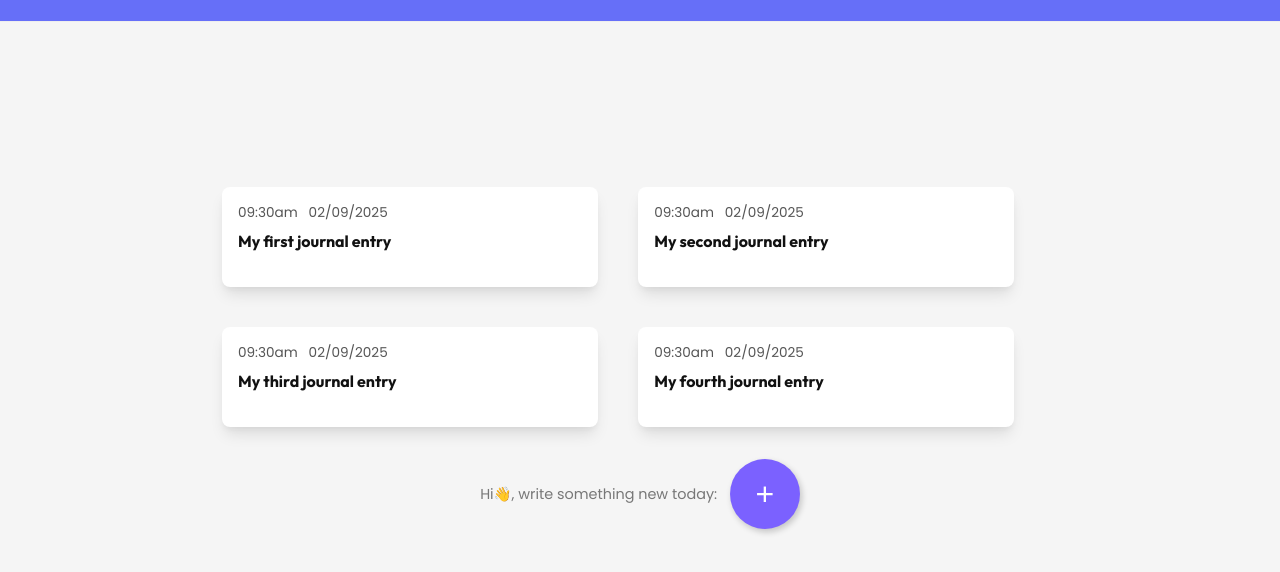
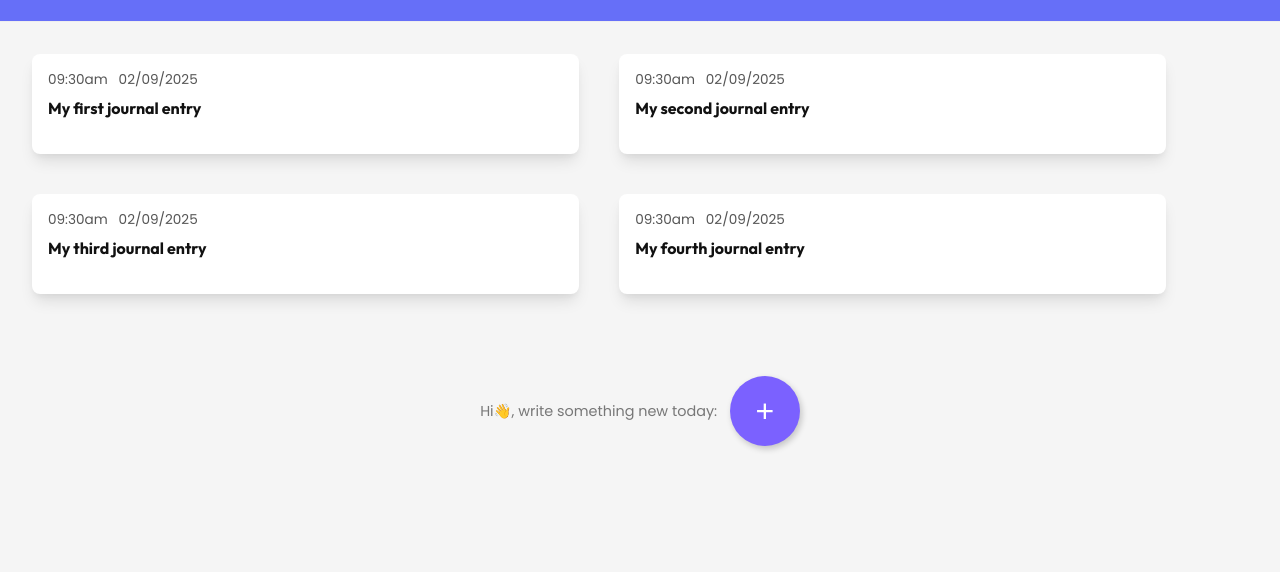
Before and after one commit to Tech-Jewel/PERSONAL-JOURNAL-PROJECT-COS-104-, a plain HTML site: page PERSONAL JOURNAL WEBSITE/index.html in a window 1280 px wide. Shown: the part 58-630 px from the top of the page. Drawn offline with Linux system fonts and the light colour scheme.

Commit message:
UI update

```diff
--- a/PERSONAL JOURNAL WEBSITE/index.html
+++ b/PERSONAL JOURNAL WEBSITE/index.html
@@ -82,8 +82,9 @@
 				></textarea>
 				<!-- <p>[Form wireframe goes here]</p> -->
 				<div class="modalBtn">
-					<a href="" class="cancel-btn poppins" id="cancelModal">Cancel</a>
-					<a href="" class="save-btn poppins" id="saveModal">Save</a>
+					<button class="cancel-btn poppins" id="cancelModal">Cancel</button>
+					<button class="save-btn poppins" id="saveModal">Save</button>
+
 				</div>
 			</div>
 		</div>
--- a/PERSONAL JOURNAL WEBSITE/styles.css
+++ b/PERSONAL JOURNAL WEBSITE/styles.css
@@ -39,17 +39,7 @@ body {
 }
 
 /* Entries grid */
-.journalContainer {
-	display: flex;
-	justify-content: center;
-	align-items: center;
-	min-height: 80vh;
-	width: 100%;
-}
-.journal {
-	width: 100%;
-	max-width: 900px;
-}
+
 .entries {
 	width: 100%;
 	display: flex;
@@ -86,12 +76,10 @@ body {
 
 /* Floating button + message */
 .floating {
-	/* position: fixed;
-  right: 3rem;
-  bottom: 3rem; */
 	display: flex;
 	align-items: center;
 	justify-content: center;
+  margin: 50px 0px;
 	gap: 0.8rem;
 }
 
@@ -241,6 +229,7 @@ body {
 	border-radius: 8px;
 	color: #555;
 	transition: background-color 0.2s, color 0.2s;
+  cursor: pointer;
 }
 .modalBtn .cancel-btn:hover {
 	background-color: #f0f0f0;
@@ -254,6 +243,7 @@ body {
 	background-color: #7b61ff;
 	color: white;
 	transition: background-color 0.2s;
+  cursor: pointer;
 }
 .modalBtn .save-btn:hover {
 	background-color: #6847f5;
```
